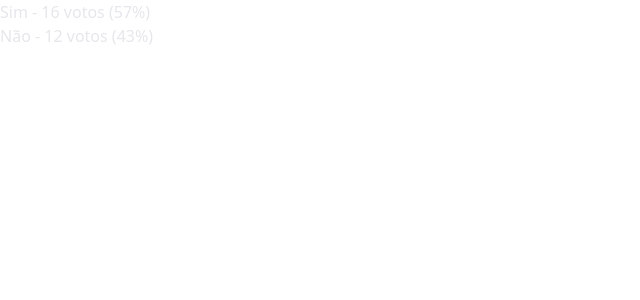
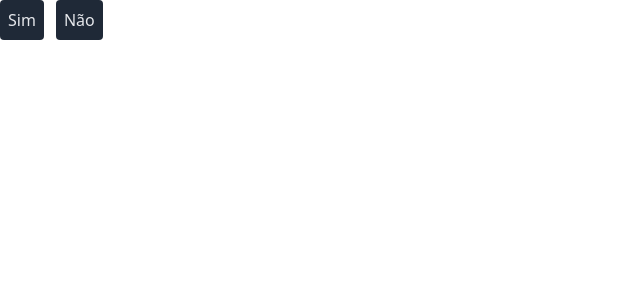
Before and after one commit to JoaoVSouto/voting-booth, a React (Create React App) app: page / in a window 1280 px wide. Shown: the top 300 px of the page, without its empty margins (0-640 px from the left). Built offline with nearby package versions, Linux system fonts and the light colour scheme.

Commit message:
Create Booth component

```diff
--- a/package.json
+++ b/package.json
@@ -11,6 +11,7 @@
     "@types/node": "^12.0.0",
     "@types/react": "^17.0.0",
     "@types/react-dom": "^17.0.0",
+    "classnames": "^2.3.1",
     "react": "^17.0.2",
     "react-dom": "^17.0.2",
     "react-scripts": "4.0.3",
--- a/src/App.tsx
+++ b/src/App.tsx
@@ -1,4 +1,4 @@
-import Result from './components/Result';
+import Booth from './components/Booth';
 
 function App() {
   const votes = [
@@ -11,8 +11,13 @@ function App() {
       count: 12,
     },
   ];
+  const options = votes.map(vote => vote.option);
 
-  return <Result votes={votes} />;
+  function handleVote(option: string) {
+    console.log(option);
+  }
+
+  return <Booth options={options} onVote={handleVote} />;
 }
 
 export default App;
--- /dev/null
+++ b/src/components/Booth.tsx
@@ -0,0 +1,31 @@
+import cx from 'classnames';
+
+type BoothProps = {
+  options: string[];
+  onVote: (option: string) => void;
+};
+
+export default function Booth({ options, onVote }: BoothProps) {
+  return (
+    <>
+      {options.map((option, index) => (
+        <button
+          key={option}
+          type="button"
+          className={cx(
+            'transition-all',
+            'bg-gray-800',
+            'hover:bg-gray-900',
+            'text-gray-200',
+            'rounded',
+            'p-2',
+            { 'ml-3': index > 0 }
+          )}
+          onClick={() => onVote(option)}
+        >
+          {option}
+        </button>
+      ))}
+    </>
+  );
+}
```
Also changed, not shown: 2 other files (tests, documents, lock files or other folders).
